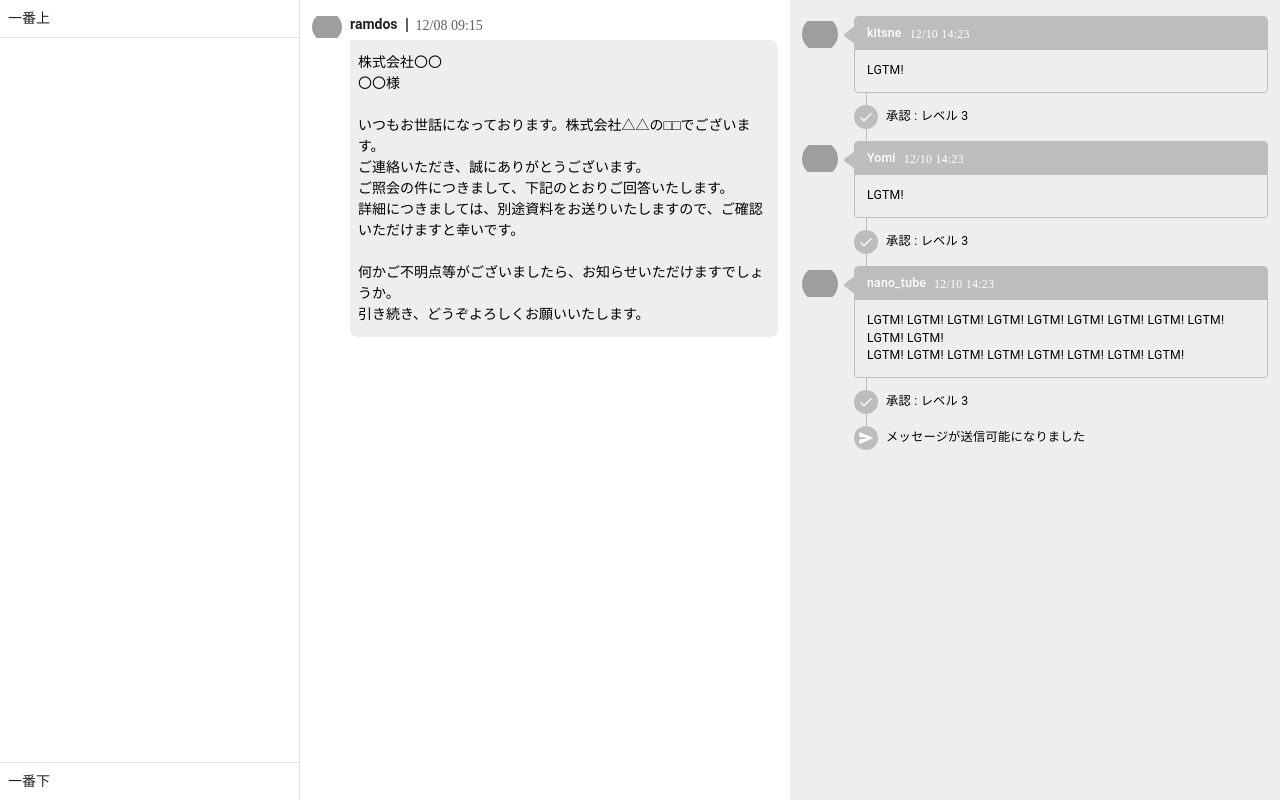
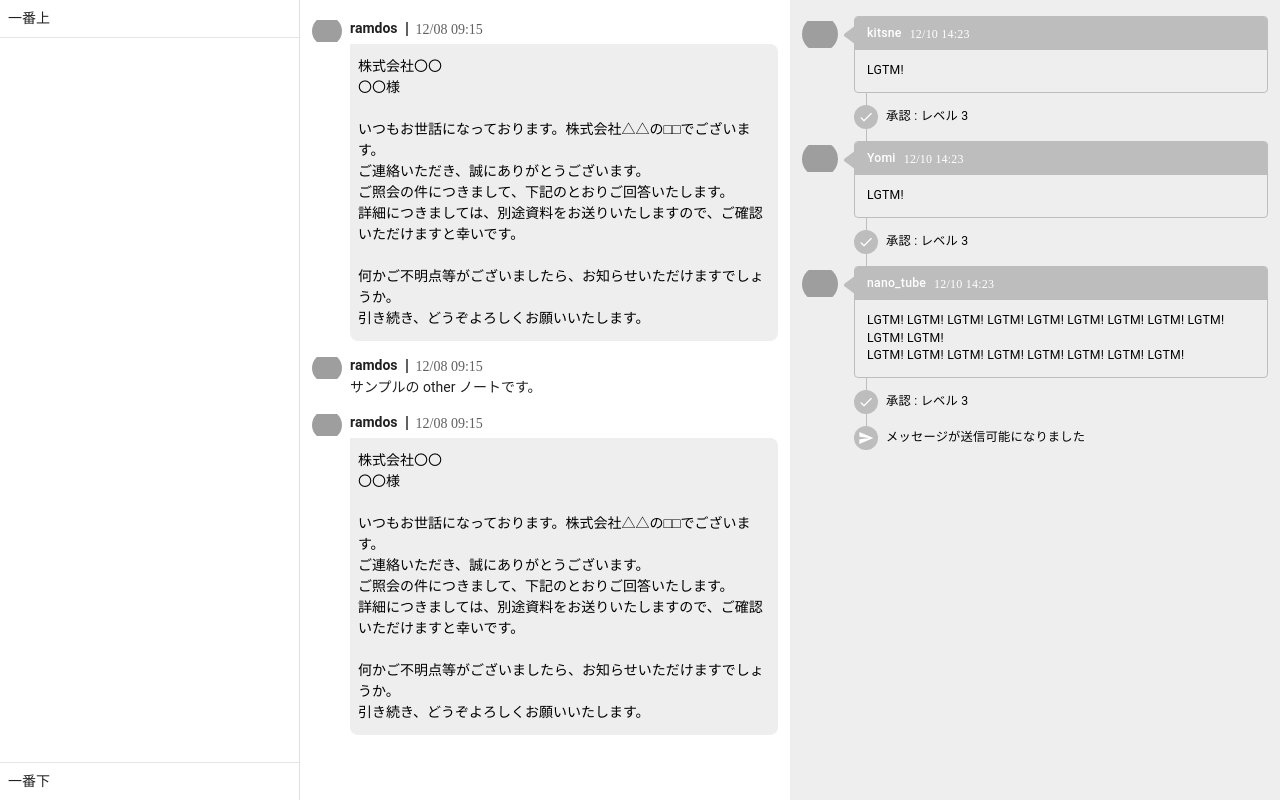
Before and after one commit to traP-jp/anshin-techo-frontend, a Vue app: page /ticket in a window 1280 px wide. Built offline with nearby package versions, Linux system fonts and the light colour scheme; grey boxes are pictures that could not be loaded; a web font is replaced by a local one.

Commit message:
other ノートのスタイルを追加

```diff
--- a/src/components/ticket/TicketNote.vue
+++ b/src/components/ticket/TicketNote.vue
@@ -5,7 +5,7 @@ defineProps<{ note: Note }>()
 </script>
 
 <template>
-  <div class="d-flex flex-row align-start ma-3">
+  <div class="d-flex flex-row align-start">
     <user-icon :id="note.author" :size="30" />
     <div class="d-flex flex-column ml-2">
       <div class="d-flex flex-row align-center ga-2">
@@ -15,7 +15,8 @@ defineProps<{ note: Note }>()
           {{ getDateRepresentation(note.created_at) }}
         </div>
       </div>
-      <div class="text-pre-wrap bg-grey-lighten-3 mt-1 px-2 py-3" :class="$style.content">
+      <div v-if="note.type === 'other'">{{ note.content }}</div>
+      <div v-else class="text-pre-wrap bg-grey-lighten-3 mt-1 px-2 py-3" :class="$style.content">
         {{ note.content }}
       </div>
     </div>
--- a/src/dummy.ts
+++ b/src/dummy.ts
@@ -36,6 +36,27 @@ export const dummyNotes: Note[] = [
   {
     id: 1,
     ticket_id: 1,
+    type: 'incoming',
+    status: 'sent',
+    author: 'ramdos',
+    content:
+      '株式会社〇〇\n〇〇様\n\nいつもお世話になっております。株式会社△△の□□でございます。\nご連絡いただき、誠にありがとうございます。\nご照会の件につきまして、下記のとおりご回答いたします。\n詳細につきましては、別途資料をお送りいたしますので、ご確認いただけますと幸いです。\n\n何かご不明点等がございましたら、お知らせいただけますでしょうか。\n引き続き、どうぞよろしくお願いいたします。',
+    created_at: '2025-12-08T09:15:30Z',
+    reviews: dummyReviews,
+  },
+  {
+    id: 1,
+    ticket_id: 1,
+    type: 'other',
+    status: 'sent',
+    author: 'ramdos',
+    content: 'サンプルの other ノートです。',
+    created_at: '2025-12-08T09:15:30Z',
+    reviews: dummyReviews,
+  },
+  {
+    id: 1,
+    ticket_id: 1,
     type: 'outgoing',
     status: 'sent',
     author: 'ramdos',
--- a/src/views/TicketView.vue
+++ b/src/views/TicketView.vue
@@ -18,7 +18,7 @@ const notes = ref<Note[]>(dummyNotes)
     <v-main>
       <v-container fluid class="fill-height pa-0">
         <v-row no-gutters class="fill-height">
-          <v-col cols="6" class="d-flex flex-column h-screen overflow-y-auto">
+          <v-col cols="6" class="d-flex flex-column h-screen overflow-y-auto px-3 py-4 ga-3">
             <ticket-note v-for="note in notes" :key="note.id" :note="note" />
           </v-col>
           <v-col cols="6" class="bg-grey-lighten-3 h-screen overflow-y-auto px-3 py-4">
```
